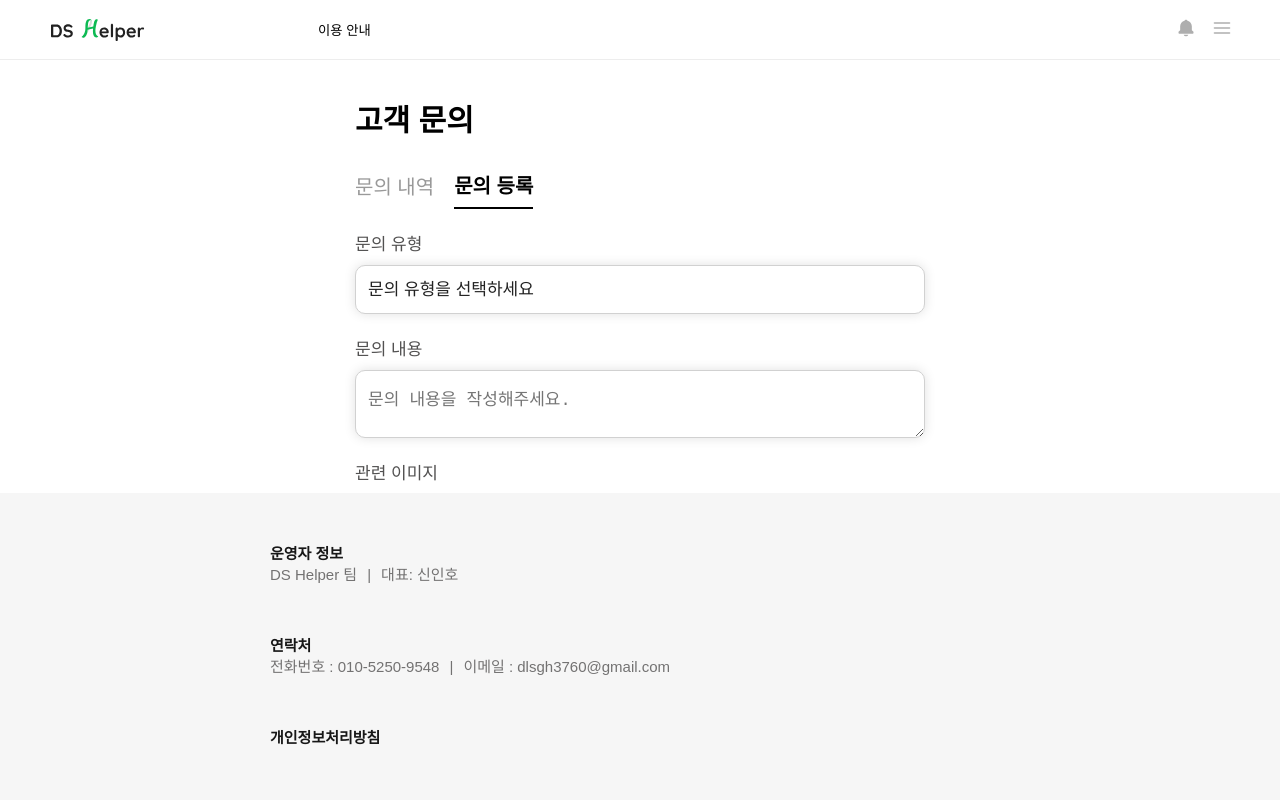
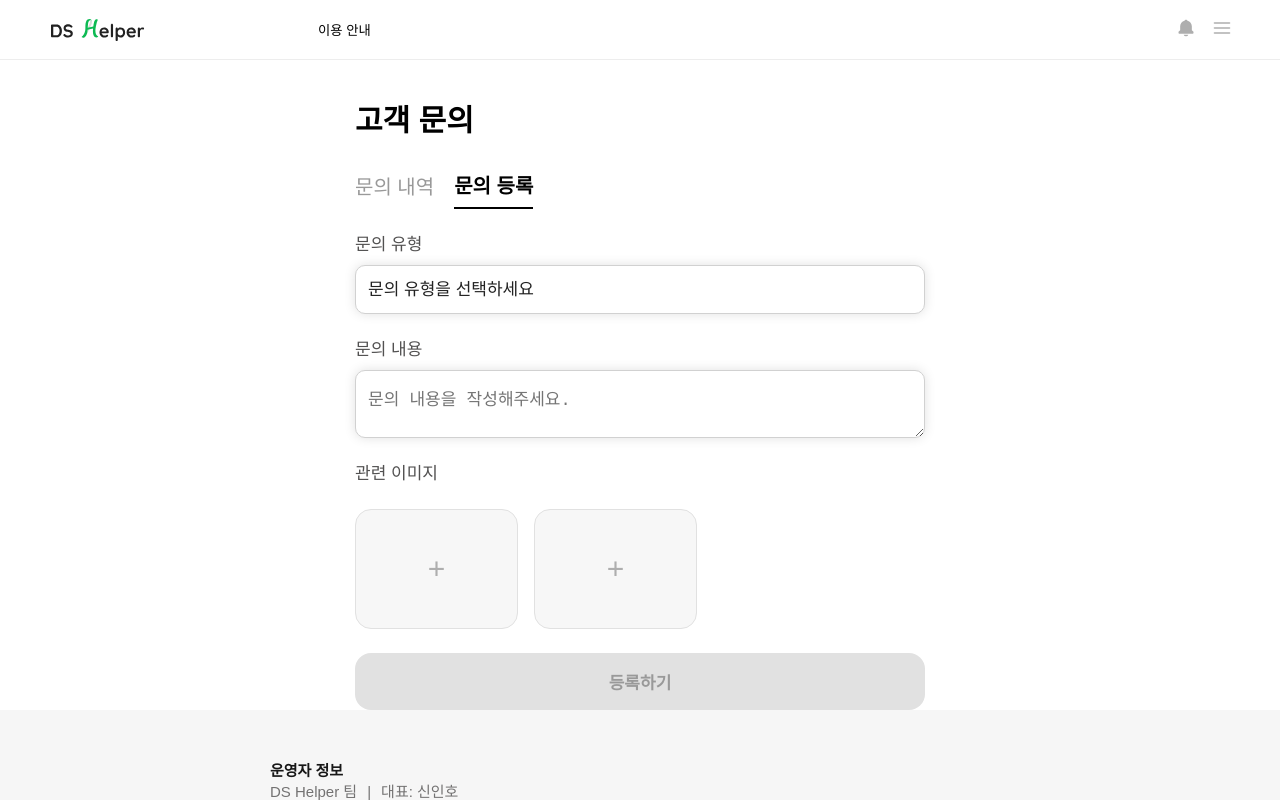
Before and after one commit to DS-Helper/frontend, a Next.js app: page /customer in a window 1280 px wide. Both pictures are taken after a click on the button "문의 등록". Shown: the top 800 px of the page. Built offline with nearby package versions, Linux system fonts and the light colour scheme.

Commit message:
문의 등록 페이지'

```diff
--- a/src/pages/customer.tsx
+++ b/src/pages/customer.tsx
@@ -288,9 +288,39 @@ export default function Customer(){
                             <div className={cn("formGroup")}>
                                 <label>관련 이미지</label>
                                 <div className={cn("imageUploadArea")}>
-
+                                    {/* 이미지 업로드 슬롯 1 (index0) */}
+                                    {[0,1].map((index) => (
+                                        <div key={index} className={cn("imageSlot")}>
+                                            {images[index] ? (
+                                                // 이미지가 있을 경우 미리보기와 삭제 버튼 표시
+                                                <div className={cn("imagePreview")}>
+                                                    <img src={images[index]} alt={`문의 이미지 ${index+1}`} />
+                                                    <button type="button" className={cn("removeImageBtn")}>
+                                                        &times;
+                                                    </button>
+                                                </div>
+                                            ):(
+                                                // 이미지가 없을 경우 업로드 버튼(label)
+                                                <label htmlFor={`image-upload-${index}`} className={cn("uploadLabel")}>
+                                                    <span className={cn("plusIcon")}>+</span>
+                                                    <input id={`image-upload-${index}`}
+                                                    type="file"
+                                                    accept="image/*"
+                                                    className={cn("hiddenFileInput")}
+                                                    onChange={(e) => handleImageUpload(e, index)}
+                                                    />
+                                                </label>
+                                            )}
+                                        </div>
+                                    ))}
                                 </div>
                             </div>
+                            {/* 등록 버튼 추가 */}
+                            <button
+                            type="submit"
+                            className={cn("submitBtn", {disabled: !isFormValid})}
+                            disabled={!isFormValid}
+                            >등록하기</button>
                         </form>
                     )}
                 </div>
--- a/src/styles/Customer.module.scss
+++ b/src/styles/Customer.module.scss
@@ -255,3 +255,90 @@
 .imageWrapper{
     margin-top: 8px;
 }
+
+.contentInput{
+    width:100%;
+    max-width: 570px;
+    min-height: 76px;
+    padding:16px;
+    font-size:17px;
+    line-height: 1px;
+    border: 1px solid #d1d1d1;
+    border-radius: 0 0 12px rgba(0,0,0,0.12);
+    color: #3C3B3B;
+
+    &:focus{
+        outline: none;
+        border-color:#999;
+    }
+    &::placeholder{
+        color: #999;
+    }
+}
+
+.imageUploadArea{
+    display: flex;
+    gap: 16px; // 이미지 슬롯 사이 간격
+    margin-top:16px; // 폼 그룹 내 간격
+}
+
+.imageSlot{
+    border-radius: 16px;
+    width: 163px;
+    height: 120px;
+    background-color: #f7f7f7;
+    overflow: hidden;
+    position:relative;
+    border:1px solid #e1e1e1;
+}
+.uploadLabel{
+    display:flex;
+    align-items:center;
+    justify-content: center;
+    width: 100%;
+    height: 100%;
+    cursor: pointer;
+
+    .plusIcon{
+        font-size: 3rem;
+        color: #aeaeae;
+    }
+}
+.hiddenFileInput{
+    display: none; // 실제 파일 input 숨김
+}
+
+.imagePreview{
+    position: relative;
+    width: 100%;
+    height:100%;
+
+    img{
+        width: 100%;
+        height: 100%;
+        object-fit: cover;
+    }
+}
+
+.removeImageBtn{
+    position: absolute;
+}
+
+.submitBtn{
+    width: 100%;
+    padding:16px;
+    font-size: 17px;
+    font-weight: bold;
+    color: white;
+    background-color: #0dba53;
+    border-radius: 16px;
+
+    &:hover:not(.disabled){
+        background-color: #09a347;
+    }
+
+    &.disabled{
+        background-color: #e1e1e1;
+        color: #999;
+    }
+}
```
